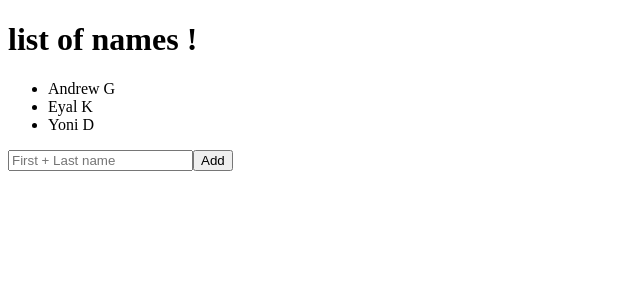
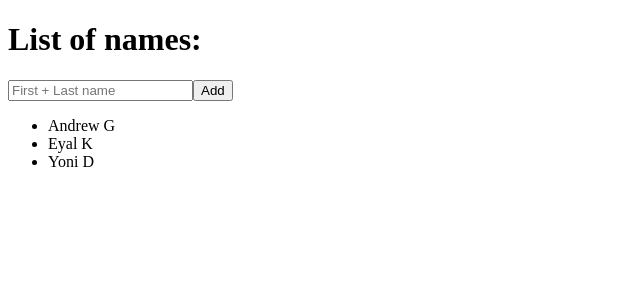
Before and after one commit to yonidavidson/web-practice, a React app: page / in a window 1280 px wide. Shown: the top 300 px of the page, without its empty margins (0-640 px from the left). Built offline with nearby package versions, Linux system fonts and the light colour scheme.

Commit message:
reorder components

```diff
--- a/src/app.jsx
+++ b/src/app.jsx
@@ -43,9 +43,9 @@ export default class App extends React.Component {
   render() {
     return (
       <div>
-        <h1> list of names ! </h1>
+        <h1> List of names: </h1>
+        <AddName addRecipe={ this.addRecipe.bind(this) }/>
         <Recipes recipes={ this.state.recipes } />
-        <AddName addRecipe={ this.addRecipe.bind(this) }/>
       </div>
     )
   }
```
